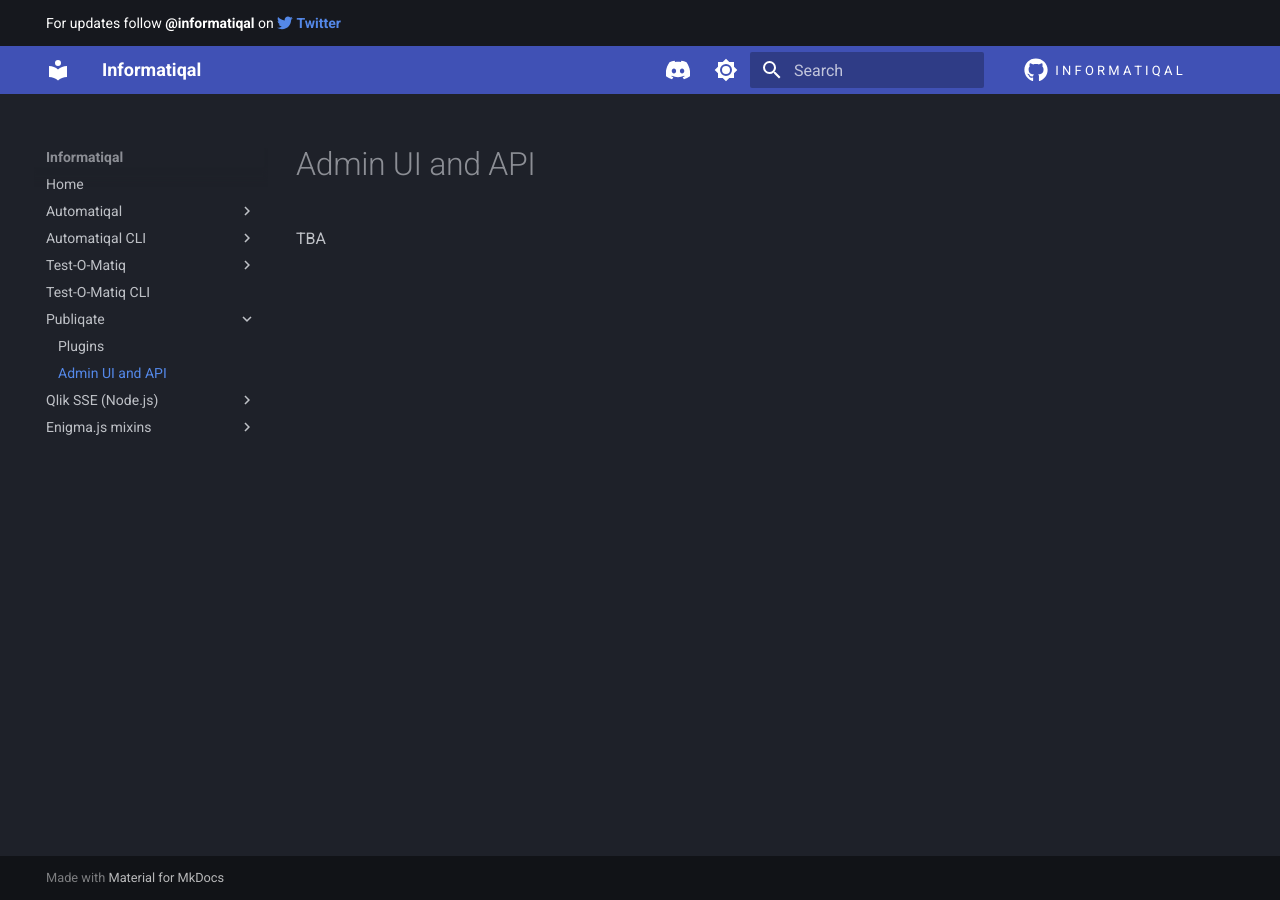
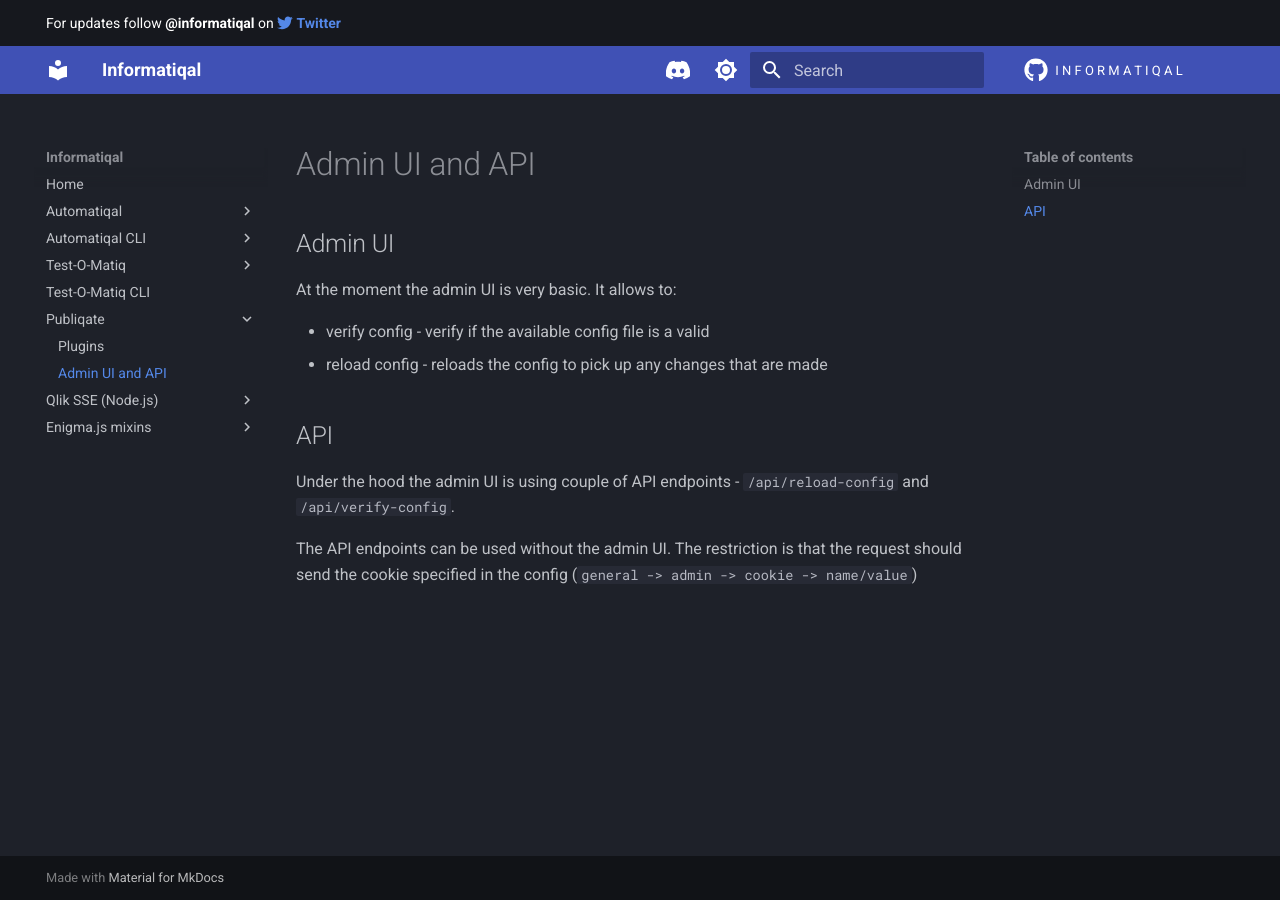
Before and after one commit to Informatiqal/docs, an MkDocs documentation site: the page built from docs/publiqate/admin-and-api.md, in a window 1280 px wide. Built offline with MkDocs 1.6.1 and Material for MkDocs 9.7.7, drawn with Linux system fonts in a browser that asks for light colours.

Commit message:
publiqate - admin ui and api page populated

```diff
--- a/docs/publiqate/admin-and-api.md
+++ b/docs/publiqate/admin-and-api.md
@@ -1,3 +1,14 @@
 # Admin UI and API
 
-TBA
+## Admin UI
+
+At the moment the admin UI is very basic. It allows to:
+
+- verify config - verify if the available config file is a valid
+- reload config - reloads the config to pick up any changes that are made
+
+## API
+
+Under the hood the admin UI is using couple of API endpoints - `/api/reload-config` and `/api/verify-config`.
+
+The API endpoints can be used without the admin UI. The restriction is that the request should send the cookie specified in the config (`general -> admin -> cookie -> name/value`)
```
